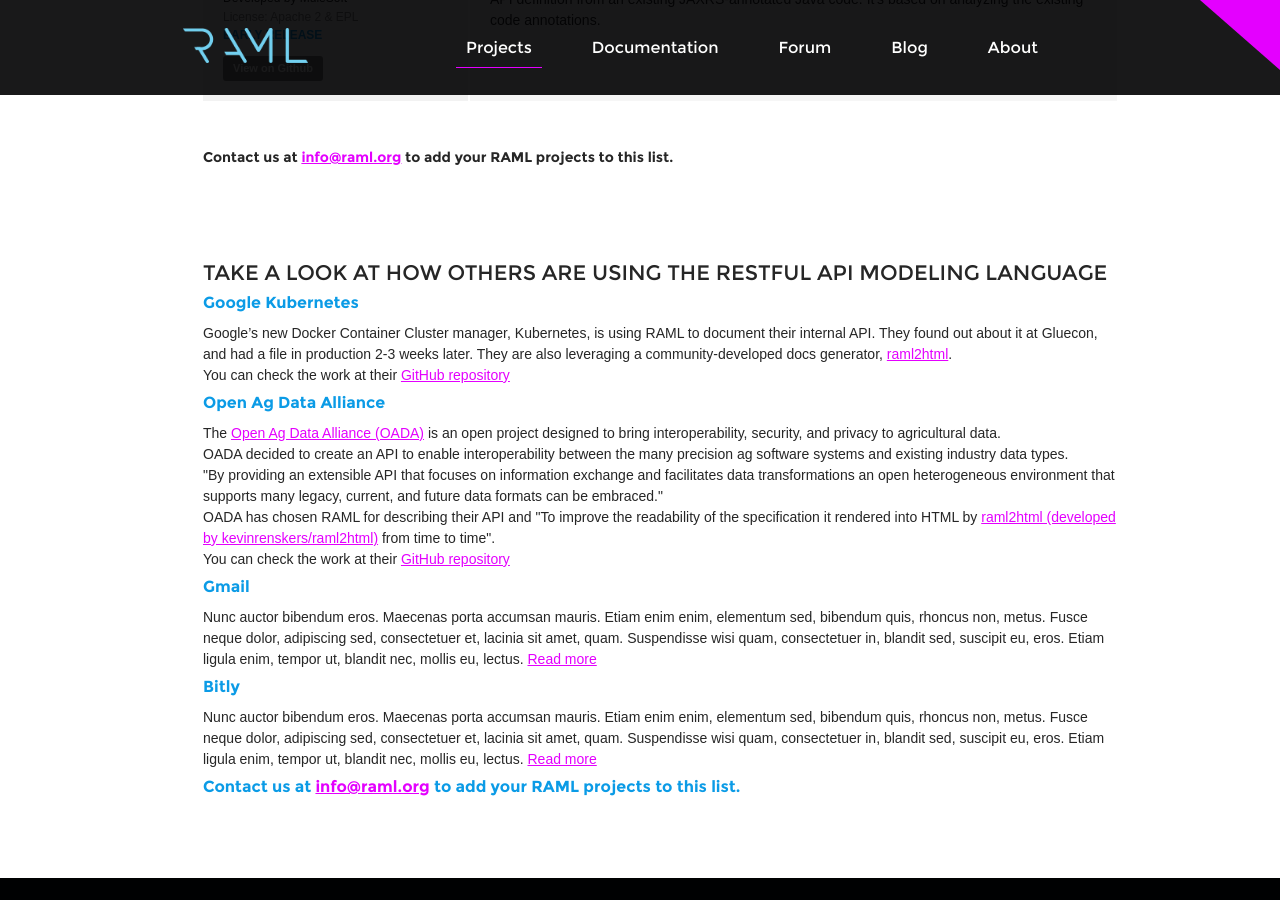
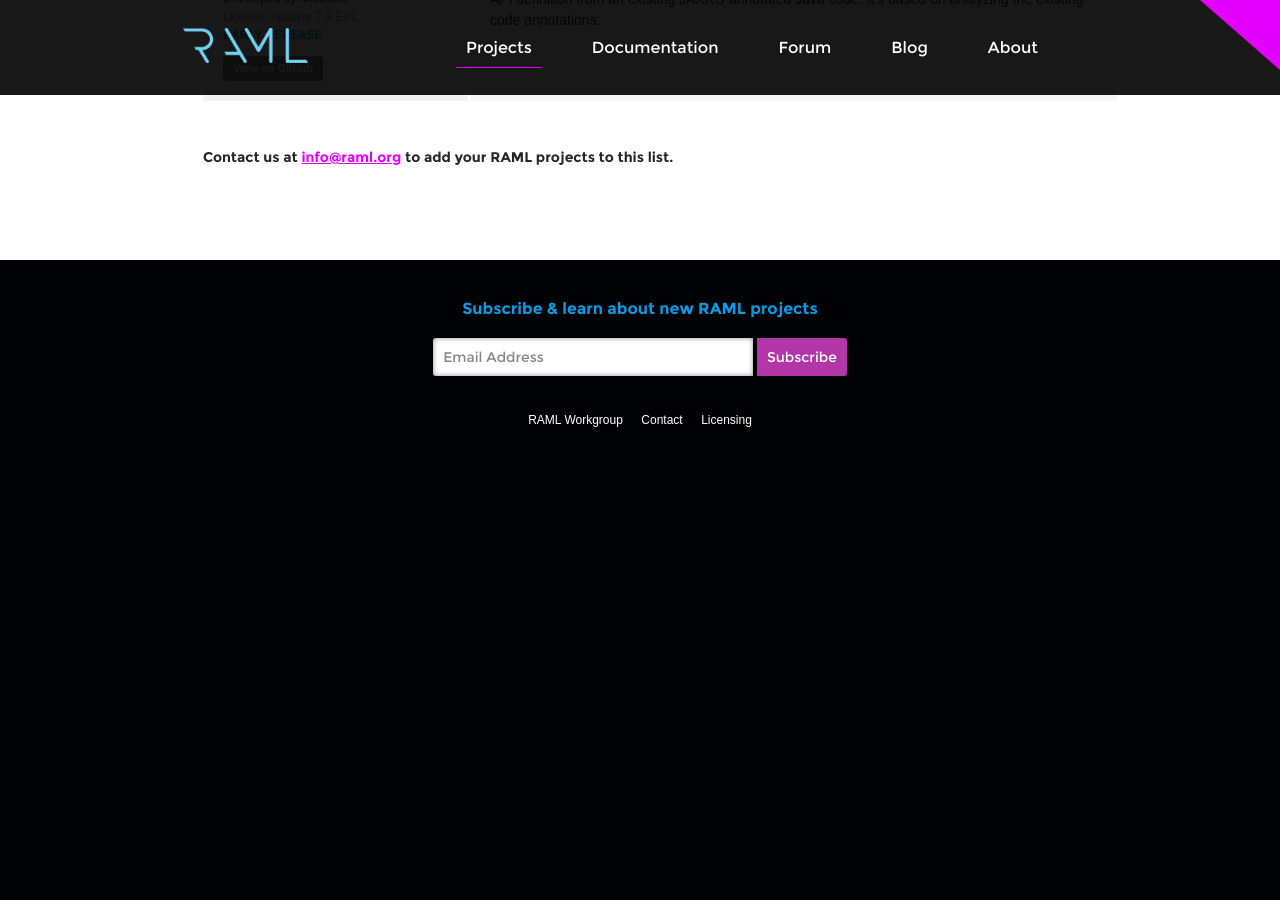
Before and after one commit to raml-org/raml-spec, a Jekyll site: the page built from projects.html, in a window 1280 px wide and 900 px high, scrolled down 3762 px. Built offline with Jekyll 4.4.1, drawn with Linux system fonts in a browser that asks for light colours; nearby versions of some CDN libraries; some web fonts are replaced; Markdown is read by kramdown in place of the engine named in the settings; after the commit the page ends 4229 px from its top, so only the background shows below that.

Commit message:
hot fix hidding incomplete section

```diff
--- a/projects.html
+++ b/projects.html
@@ -341,7 +341,7 @@
                   </li>
                 </ul>
               </section>
-              <section id="section-usage">
+              <!-- <section id="section-usage">
                 <div class="cases-hero">
                   <h2>Take a look at how others are using the RESTful API Modeling Language</h2>
                 </div>
@@ -377,5 +377,5 @@
                     </li>
                   </ul>
                 </div>
-              </section>
+              </section> -->
             </div> <!-- // #section-projects -->
```
